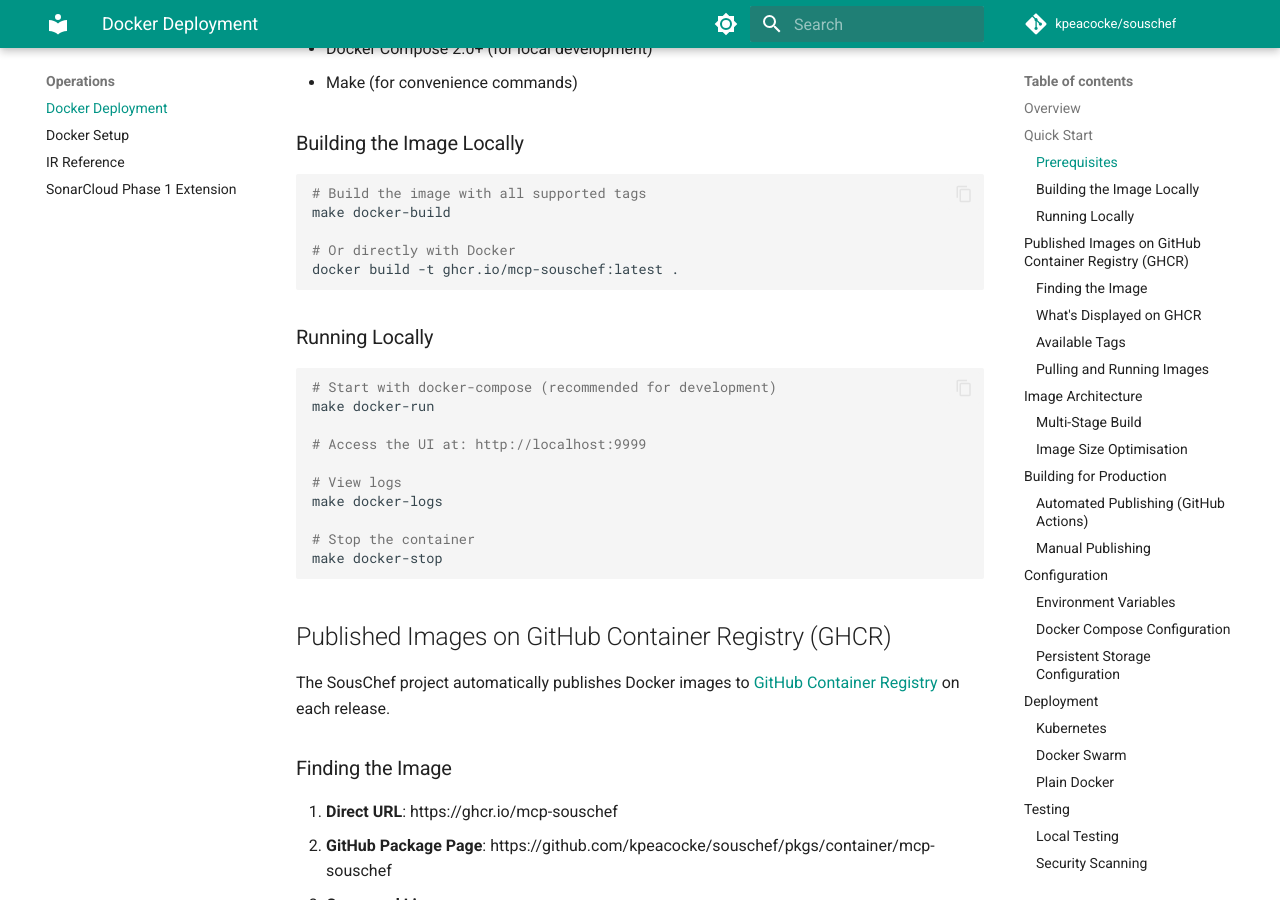
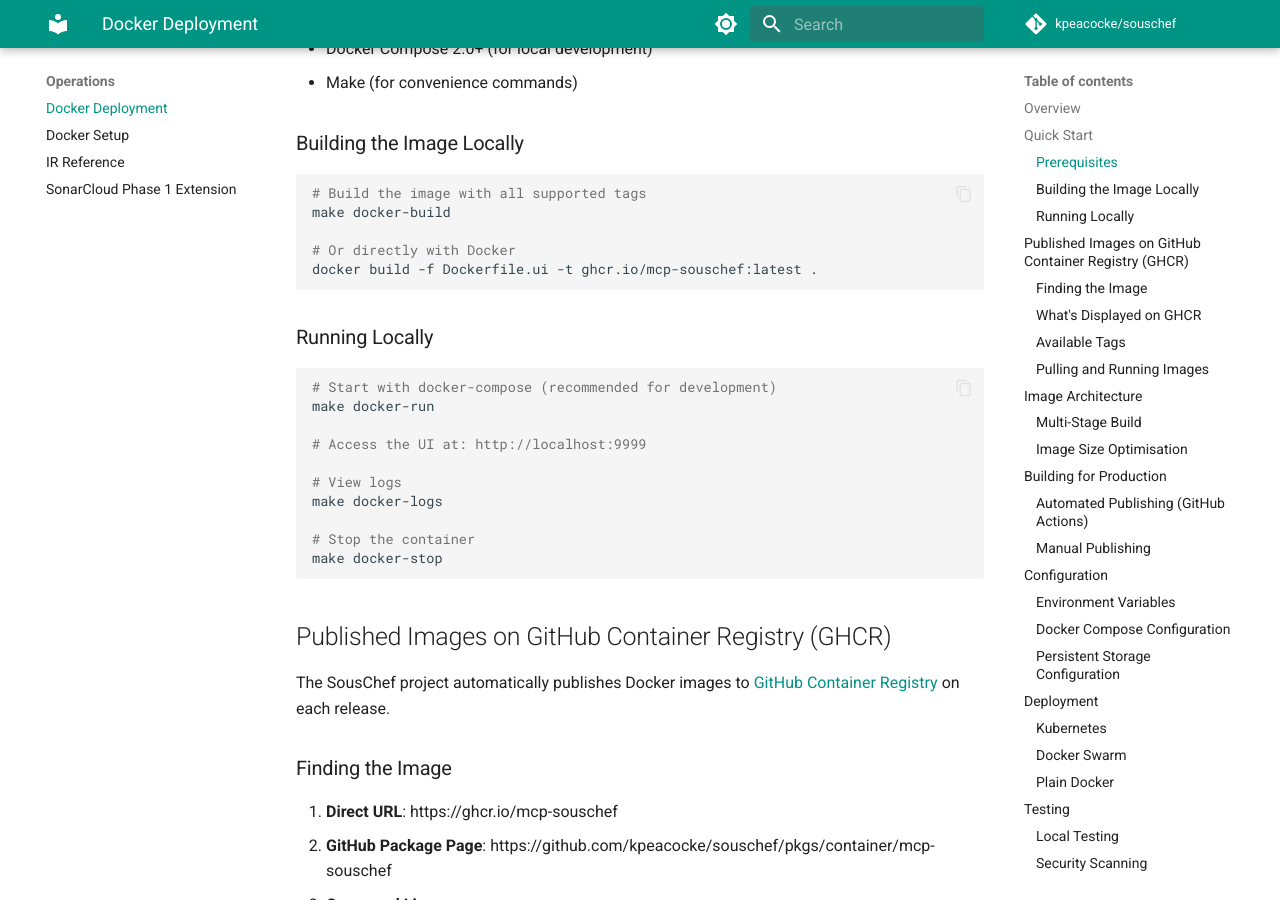
Before and after one commit to kpeacocke/souschef, an MkDocs documentation site: the page built from docs/docker-deployment.md, in a window 1280 px wide and 900 px high, scrolled down 672 px. Built offline with MkDocs 1.6.1 and Material for MkDocs 9.7.7, drawn with Linux system fonts in a browser that asks for light colours; comment, search, counter and statistics services are not loaded; the version menu is left out.

Commit message:
feat(docker): make root Dockerfile MCP and move UI to Dockerfile.ui

````diff
--- a/docker-compose.yml
+++ b/docker-compose.yml
@@ -14,7 +14,7 @@
   souschef-ui:
     build:
       context: .
-      dockerfile: Dockerfile
+      dockerfile: Dockerfile.ui
       args:
         PYTHON_VERSION: "3.14.3"
         POETRY_VERSION: "2.3.2"
--- a/docs/docker-deployment.md
+++ b/docs/docker-deployment.md
@@ -26,7 +26,7 @@
 make docker-build
 
 # Or directly with Docker
-docker build -t ghcr.io/mcp-souschef:latest .
+docker build -f Dockerfile.ui -t ghcr.io/mcp-souschef:latest .
 ```
 
 ### Running Locally
````
Also changed, not shown: docs/user-guide/ui.md (+1 -1 lines), 3 other files.
